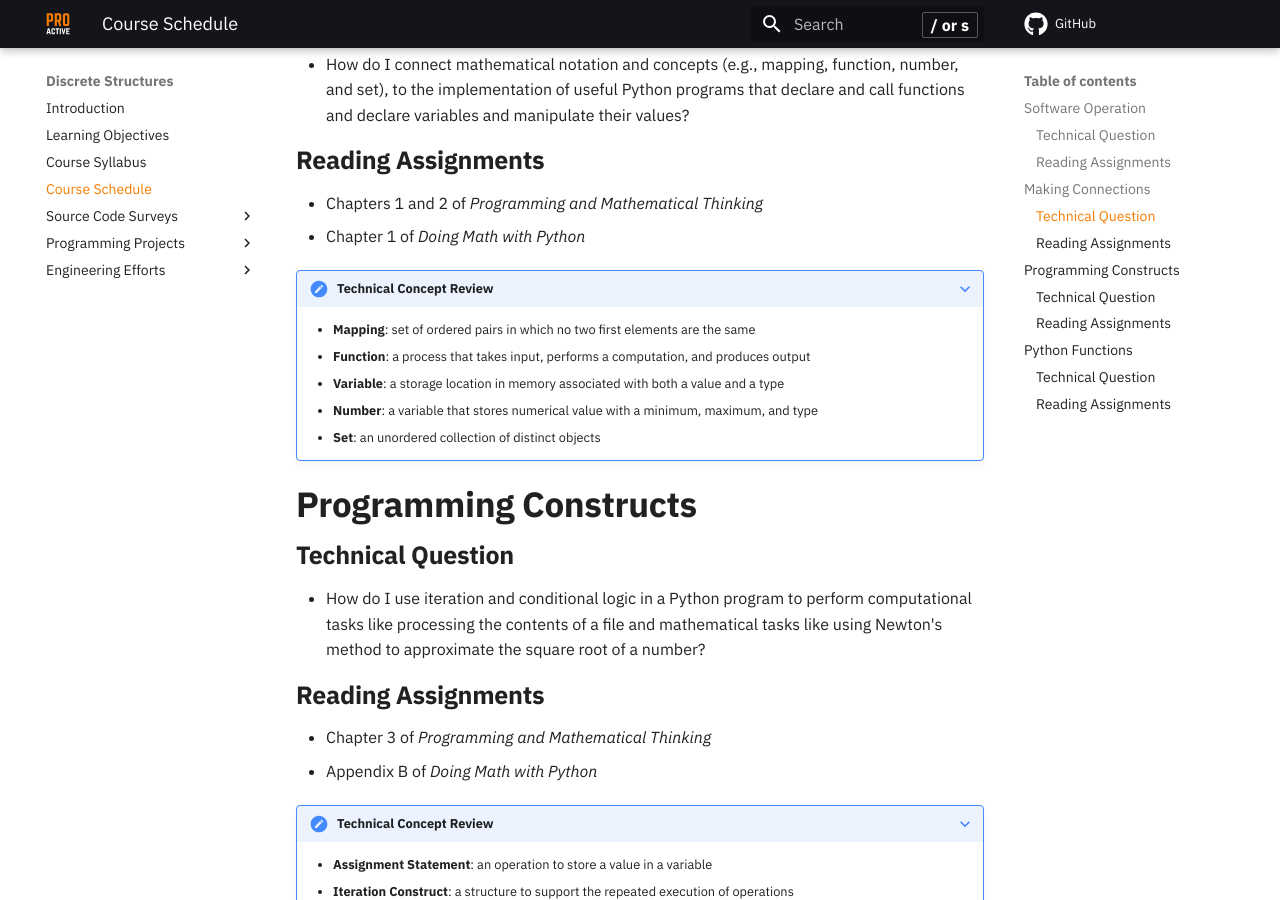
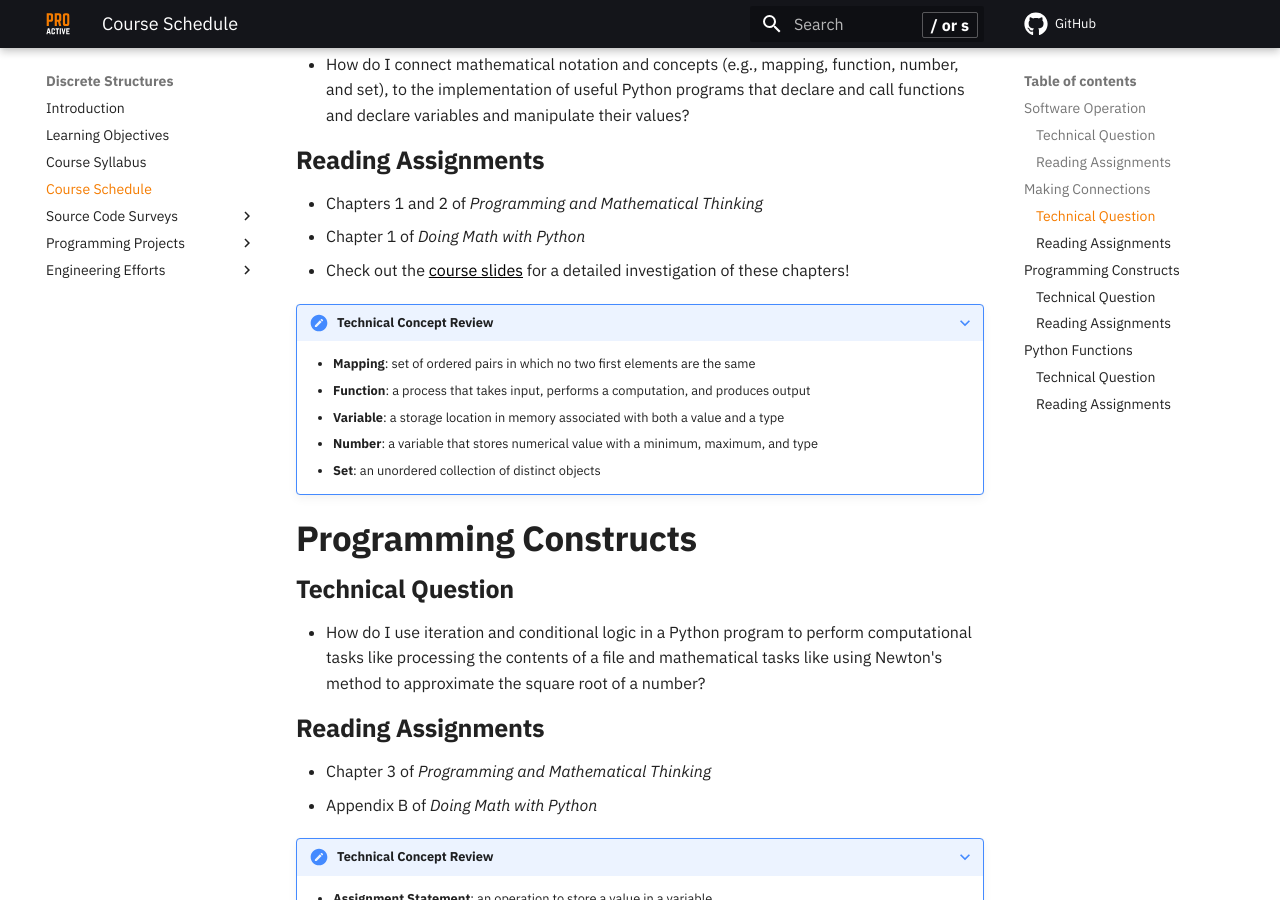
Before and after one commit to ProactiveProgrammers/www.proactiveprogrammers.com, an MkDocs documentation site: the page built from docs/discrete-structures/schedule-discrete-structures.md, in a window 1280 px wide and 900 px high, scrolled down 540 px. Built offline with MkDocs 1.6.1 and Material for MkDocs 9.7.7, drawn with Linux system fonts in a browser that asks for light colours; comment, search, counter and statistics services are not loaded.

Commit message:
feat: Add the slides link to schedule-discrete-structures.

```diff
--- a/docs/discrete-structures/schedule-discrete-structures.md
+++ b/docs/discrete-structures/schedule-discrete-structures.md
@@ -25,6 +25,7 @@
 
 - Chapters 1 and 2 of *Programming and Mathematical Thinking*
 - Chapter 1 of *Doing Math with Python*
+- Check out the [course slides](/slides/discrete-structures/making-connections/) for a detailed investigation of these chapters!
 
 ???+ note "Technical Concept Review"
 
```
